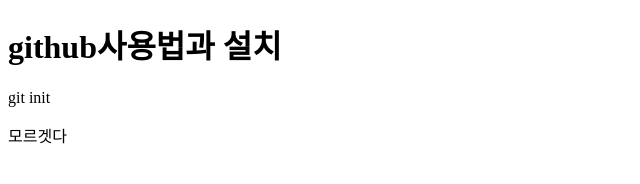
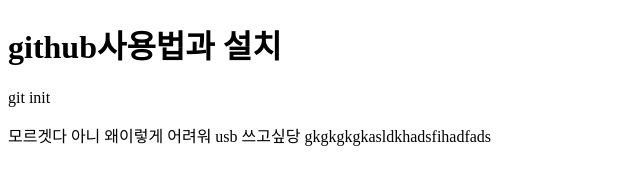
Before and after one commit to jongmin9015/company2-project, a plain HTML site: page index.html in a window 1280 px wide. Shown: the whole page, without its empty margins (0-640 px from the left). Drawn offline with Linux system fonts and the light colour scheme.

Commit message:
master v0.3

```diff
--- a/index.html
+++ b/index.html
@@ -10,5 +10,9 @@
     <h1>github사용법과 설치</h1>
     <p>git init</p>
     모르겟다
+
+    아니 왜이렇게 어려워
+    usb 쓰고싶당
+    gkgkgkgkasldkhadsfihadfads
 </body>
 </html>
```
